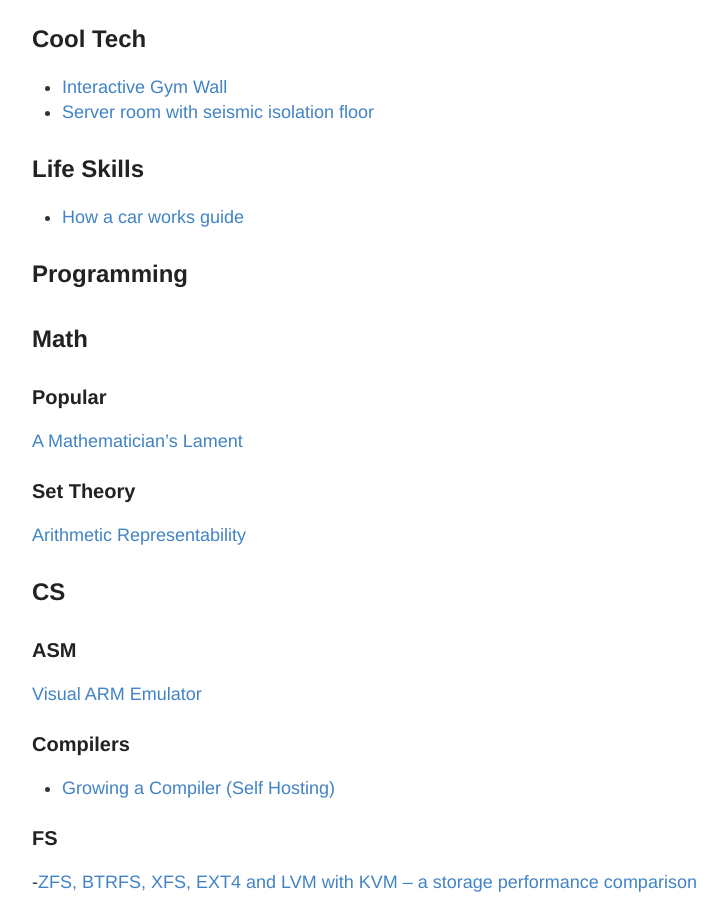
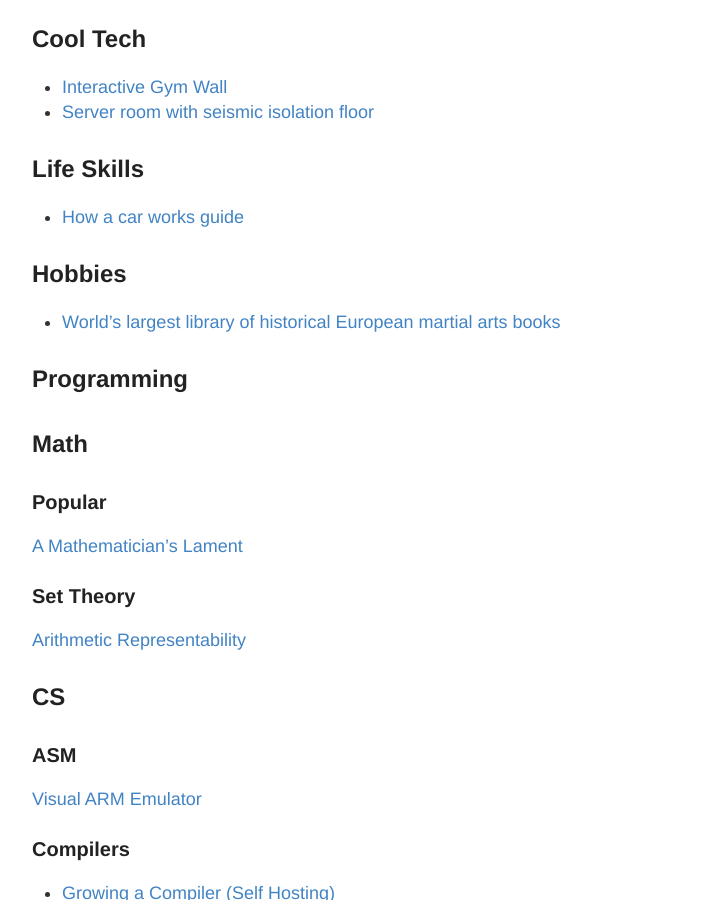
Before and after one commit to RONNCC/ronncc.github, a Jekyll site: the page built from _posts/2016-1-1-InterestingLinks.md, in a window 1280 px wide and 900 px high, scrolled down 347 px. Shown: the whole window, without its empty margins (248-975 px from the left). Built offline with Jekyll 4.4.1, drawn with Linux system fonts in a browser that asks for light colours; comment, search, counter and statistics services are not loaded.

Commit message:
Updated 2016-1-1-InterestingLinks.md

```diff
--- a/_posts/2016-1-1-InterestingLinks.md
+++ b/_posts/2016-1-1-InterestingLinks.md
@@ -23,6 +23,9 @@
 ## Life Skills
 - [How a car works guide](https://www.howacarworks.com/)
 
+
+## Hobbies
+- [World's largest library of historical European martial arts books](http://wiktenauer.com/wiki/Main_Page)
 
 ## Programming
 
```
